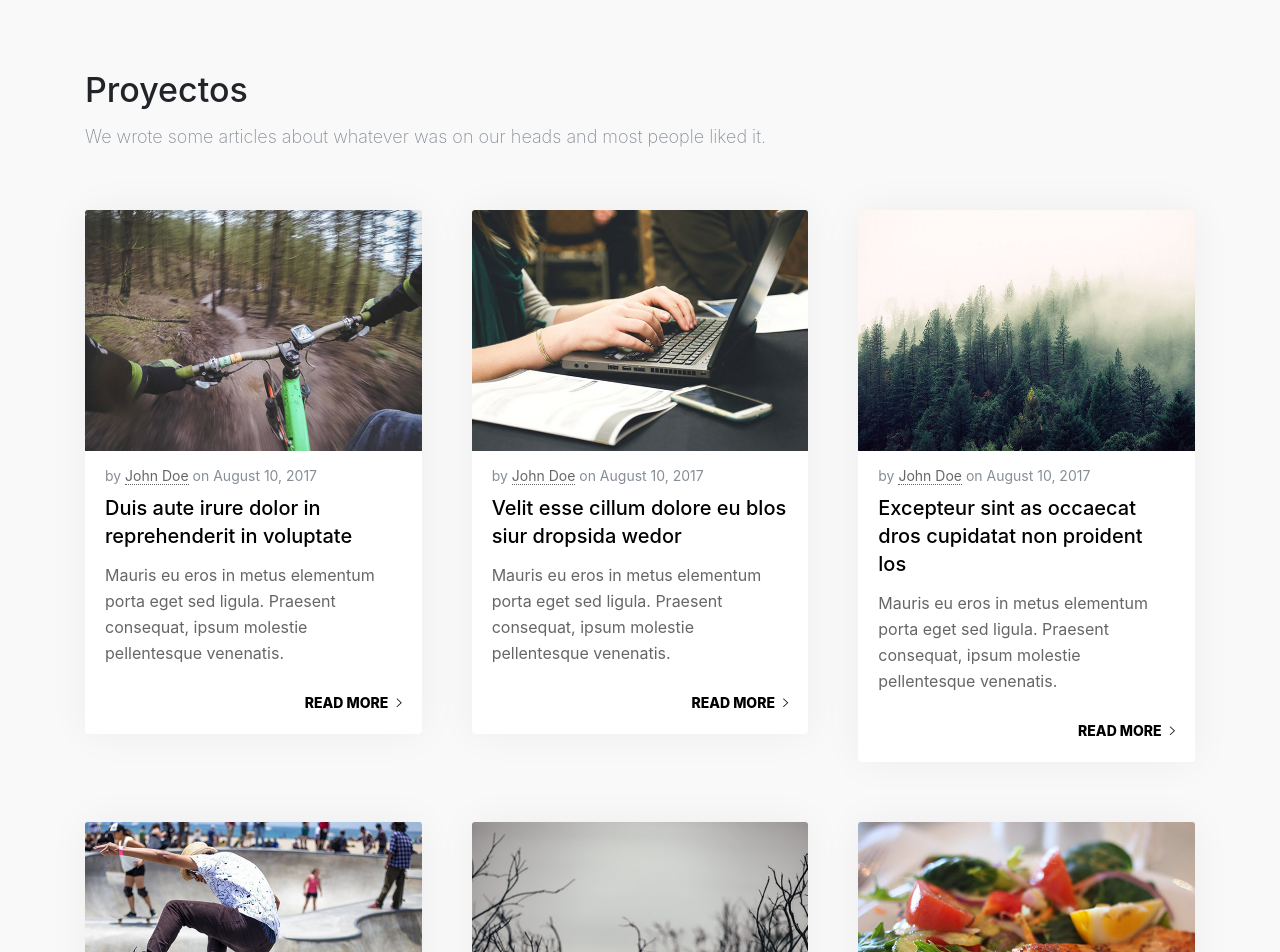
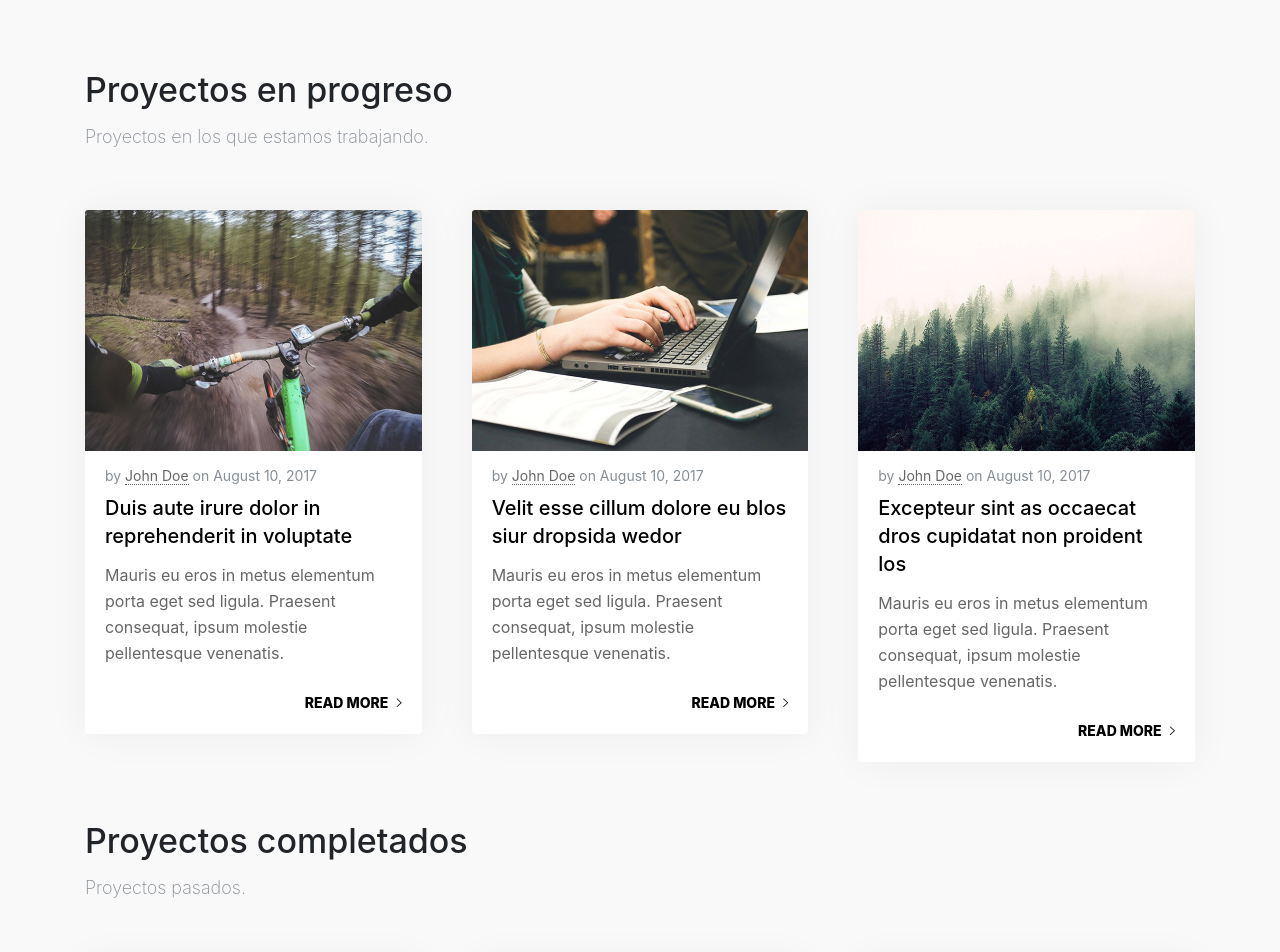
Before and after one commit to open-source-uc/old-web-osuc, a plain HTML site: page index.html in a window 1280 px wide. Shown: the part 1780-2732 px from the top of the page. Drawn offline with Linux system fonts and the light colour scheme; no server answers; files whose address does not match are found by name.

Commit message:
seccion proyectos

```diff
--- a/index.html
+++ b/index.html
@@ -149,8 +149,8 @@
 
 		<section class="padding bg-grey" id="projects">
 			<div class="container">
-				<h2 class="section-title">Proyectos</h2>
-				<p class="section-lead text-muted">We wrote some articles about whatever was on our heads and most people liked it.</p>
+				<h2 class="section-title">Proyectos en progreso</h2>
+				<p class="section-lead text-muted">Proyectos en los que estamos trabajando.</p>
 				<div class="section-body">
 					<div class="row col-spacing">
 						<div class="col-12 col-md-6 col-lg-4">
@@ -192,6 +192,15 @@
 						    </div>
 						  </article>
 					  </div>
+
+					</div>
+
+				</div>
+
+				<h2 class="section-title">Proyectos completados</h2>
+				<p class="section-lead text-muted">Proyectos pasados.</p>
+				<div class="section-body">
+					<div class="row col-spacing">
 					  <div class="col-12 col-md-6 col-lg-4">
 							<article class="card">
 							  <img class="card-img-top" src="img/news/img05.jpg" alt="Article Image">
@@ -232,7 +241,9 @@
 						  </article>
 						</div>
 					</div>
+
 				</div>
+
 
 				<div class="row align-items-center mt-5">
 					<div class="col-12 col-md-6">
```
